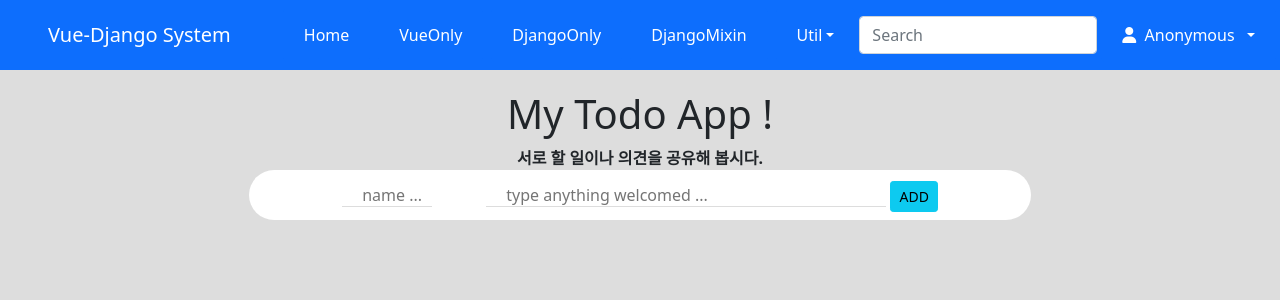
After one commit to HRPzz/Vue_and_Django, a Django app: page /todo/mixin/ in a window 1280 px wide. The commit adds this page. Shown: the top 300 px of the page. Run offline with Django 3.2, Linux system fonts and the light colour scheme; data that the repository does not hold is empty.

Commit message:
CBV Mixin
클래스형뷰 Mixin 사용 하기

```diff
--- a/vue_django_jquery/02_DJTodo/mysite/views.py
+++ b/vue_django_jquery/02_DJTodo/mysite/views.py
@@ -2,4 +2,4 @@ from django.views.generic import TemplateView
 
 
 class HomeView(TemplateView):
-    template_name = 'home.html'  # 사이트 첫 화면 - 특정 앱에 속하지 않음
+    template_name = 'home.html'  # 사이트 첫 화면 - 특정 앱에 속하지 않음 # TemplateView
--- a/vue_django_jquery/02_DJTodo/templates/base.html
+++ b/vue_django_jquery/02_DJTodo/templates/base.html
@@ -40,6 +40,8 @@
                     <a class="nav-link text-white" href="{% url 'todo:vonly' %}">VueOnly</a></li>
                 <li class="nav-item mx-1 btn btn-primary">
                     <a class="nav-link text-white" href="{% url 'todo:create' %}">DjangoOnly</a></li>
+                <li class="nav-item mx-1 btn btn-primary">
+                    <a class="nav-link text-white" href="{% url 'todo:mixin' %}">DjangoMixin</a></li>
 
                 <li class="nav-item dropdown mx-1 btn btn-primary">
                     <a class="nav-link dropdown-toggle text-white" href="#" data-toggle="dropdown">Util</a>
--- /dev/null
+++ b/vue_django_jquery/02_DJTodo/todo/templates/todo/todo_form_list.html
@@ -0,0 +1,81 @@
+{% extends 'base.html' %}
+
+{% block title %}todo_form.html{% endblock %}
+
+{% block extra-style %}
+<style>
+    body {
+        text-align: center;
+        background-color: #ddd;
+    }
+    .inputBox {
+        margin: auto;
+        width: 70%;
+        background: white;
+        height: 50px;
+        border-radius: 50px;
+        line-height: 50px;
+    }
+    .inputBox .name {
+        border-style: none;
+        border-bottom: 1px solid #ddd;
+        width: 90px;
+        padding-left: 20px;
+        line-height: 20px;
+    }
+    .inputBox .item {
+        border-style: none;
+        border-bottom: 1px solid #ddd;
+        width: 400px;
+        margin-left: 50px;
+        padding-left: 20px;
+        line-height: 20px;
+    }
+    .todoList {
+        list-style: none;
+        padding: 10px 0;
+        text-align: left;
+    }
+    .todoList li {
+        display: flex;
+        height: 50px;
+        line-height: 50px;
+        margin: 0.5rem 0;
+        padding: 0 0.9rem;
+        background: white;
+        border-radius: 5px;
+    }
+    .removeBtn {
+        margin-left: auto;
+        font-size: 20px;
+    }
+</style>
+{% endblock %}
+
+{% block content %}
+<div id="app">
+
+    <h1>My Todo App !</h1>
+    <strong>서로 할 일이나 의견을 공유해 봅시다.</strong>
+    <br>
+
+    <!-- form - CreateView -->
+    <form class="inputBox" action="." method="post"> {% csrf_token %}
+        <input class="name" type="text" placeholder="name ..." name="name">
+        <input class="item" type="text" placeholder="type anything welcomed ..." name="todo">
+        <!-- 부트스트랩 버튼 -->
+        <button type="submit" class="btn btn-info btn-sm">ADD</button>
+    </form>
+
+    <!-- list - ListView -->
+    <ul class="todoList">
+        {% for todo in object_list %}
+        <li>
+            <span>{{ todo.name }}:: {{ todo.todo }}</span>
+            <span class="removeBtn"><a href="{% url 'todo:delete' todo.id %}">&#x00D7</a></span>
+        </li>
+        {% endfor %}
+    </ul>
+
+</div>
+{% endblock %}
--- a/vue_django_jquery/02_DJTodo/todo/urls.py
+++ b/vue_django_jquery/02_DJTodo/todo/urls.py
@@ -4,9 +4,11 @@ from . import views
 app_name = 'todo'
 
 urlpatterns = [
-    path('vonly/', views.TodoVueOnlyTV.as_view(), name="vonly"),
+    path('vonly/', views.TodoVueOnlyTV.as_view(), name="vonly"),  # TemplateView
 
-    path('create/', views.TodoCV.as_view(), name="create"),
-    path('list/', views.TodoLV.as_view(), name="list"),
-    path('<int:pk>/delete/', views.TodoDelV.as_view(), name="delete"),
+    path('create/', views.TodoCV.as_view(), name="create"),  # CreateView
+    path('list/', views.TodoLV.as_view(), name="list"),  # ListView
+    path('<int:pk>/delete/', views.TodoDelV.as_view(), name="delete"),  # DeleteView
+
+    path('mixin/', views.TodoMOMCV.as_view(), name="mixin"),  # MultipleObjectMixin, CreateView
 ]
--- a/vue_django_jquery/02_DJTodo/todo/views.py
+++ b/vue_django_jquery/02_DJTodo/todo/views.py
@@ -1,5 +1,6 @@
 from django.urls import reverse_lazy
 from django.views.generic import TemplateView, CreateView, ListView, DeleteView
+from django.views.generic.list import MultipleObjectMixin
 
 from todo.models import Todo
 
@@ -24,3 +25,26 @@ class TodoDelV(DeleteView):
     model = Todo  # 특정 레코드 삭제해야 하므로 테이블 필요
     template_name = 'todo/todo_confirm_delete.html'
     success_url = reverse_lazy('todo:list')  # redirect
+
+
+class TodoMOMCV(MultipleObjectMixin, CreateView):
+    # 다중 상속 에러 방지 팁 => (mixin, main)
+    # - ListView 기능은 mixin 으로 처리 => MultipleObjectMixin (object_list 를 template 으로 넘김)
+    # - 상속 구조가 좀 더 복잡한 CreateView 를 메인으로 둠
+
+    model = Todo  # form 을 보여주려면 model 필요
+    fields = '__all__'  # 모든 필드 사용
+    template_name = 'todo/todo_form_list.html'
+    success_url = reverse_lazy('todo:mixin')  # redirect
+
+    # CreateView 의 get 메서드 오버라이딩
+    def get(self, request, *args, **kwargs):
+        # DB 에서 꺼내오는 todo 레코드 리스트
+        # 다중 상속 순서로 인해 MultipleObjectMixin 의 get_queryset() 을 먼저 찾음 -> 이후 CreateView 의 get_queryset() 을 찾음
+        self.object_list = self.get_queryset()
+        return super().get(request, *args, **kwargs)
+
+    # CreateView 의 post 메서드 오버라이딩
+    def post(self, request, *args, **kwargs):
+        self.object_list = self.get_queryset()
+        return super().post(request, *args, **kwargs)
```
